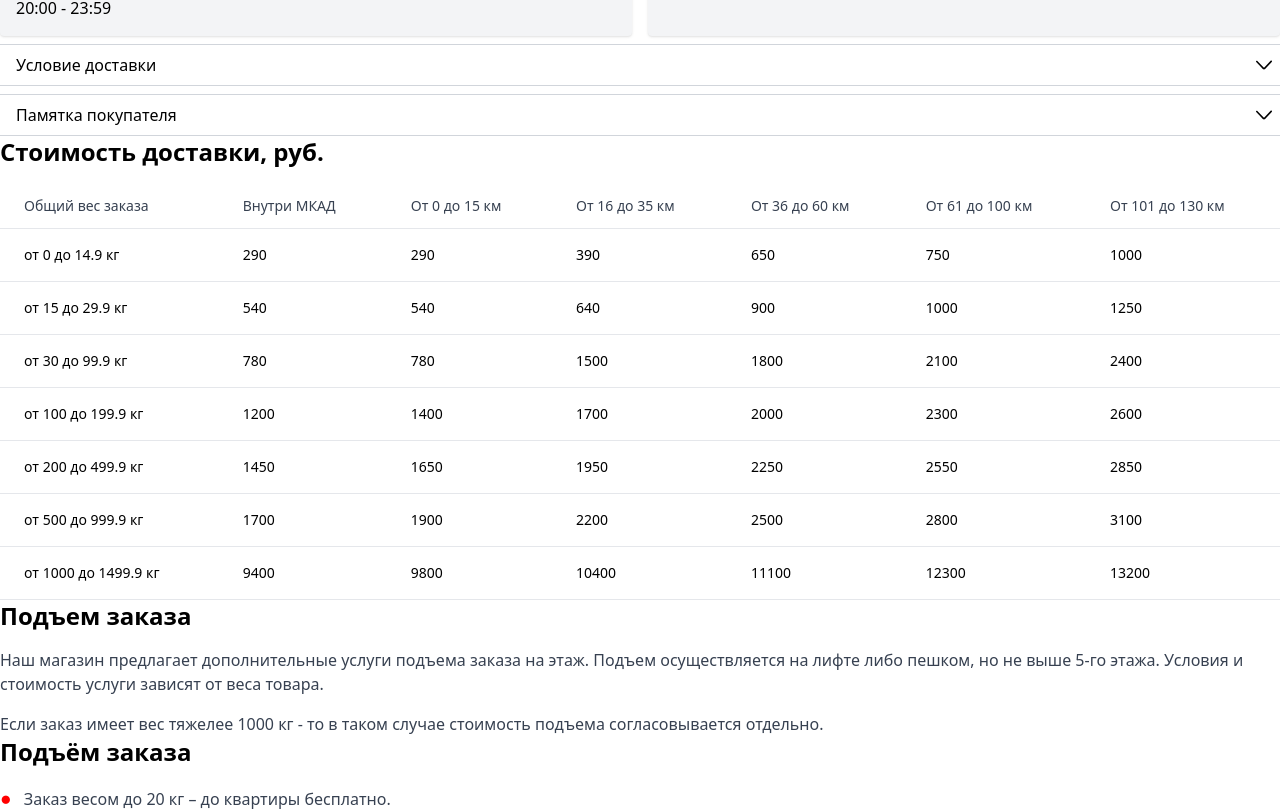
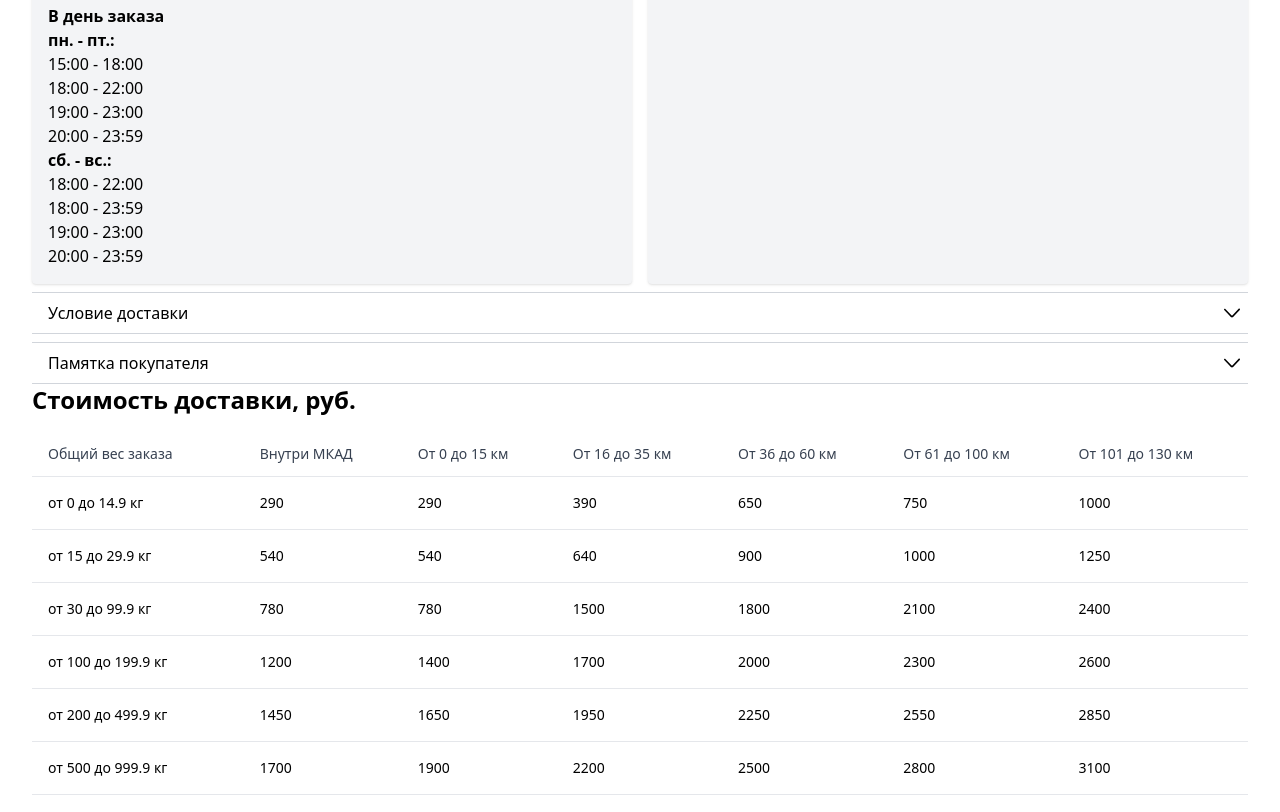
Before and after one commit to Ma1n0s/OnlineStore, a Vue app in the folder Frontend/vue-project/: page /courier-delivery in a window 1280 px wide. Shown: the part 1308-2120 px from the top of the page. Built offline with nearby package versions, Linux system fonts and the light colour scheme; what @fawmi/vue-google-maps would draw is missing.

Commit message:
Моб.верстка

```diff
--- a/Frontend/vue-project/src/views/Courier-delivery.vue
+++ b/Frontend/vue-project/src/views/Courier-delivery.vue
@@ -15,7 +15,8 @@
   };
 </script>
 <template>
-<div class="container mx-auto py-8">
+    <Header />
+<div class="container mx-auto px-4 md:px-6 lg:px-8 py-8">
     <h2 class="text-3xl font-bold mb-5">Доставка по Москве и области</h2>
 
     <div class="bg-gray-100  p-4 max-w-md  my-4 rounded-lg">
@@ -108,6 +109,7 @@
             </div>
         </div>
     </div>
+
     <div>
         <div class="flex flex-col w-full mt-2  hover:bg-gray-200 rounded">
             <hr class="border-gray-300" />
@@ -146,93 +148,96 @@
         <GMapMarker :position="{ lat: 10.0, lng: 10.0 }" />
       </GMapMap>
     </div> -->
-    <div>
+    <div class="overflow-x-auto">
     <h2 class="text-2xl font-bold mb-4">Стоимость доставки, руб.</h2>
-        <table class="min-w-full border-collapse text-left text-sm ">
-            <thead class="">
+    <table class="min-w-full border-collapse text-left text-sm">
+        <thead>
             <tr>
-                    <th class="px-6 py-3 border-b font-medium text-gray-700">Общий вес заказа</th>
-                    <th class="px-6 py-3 border-b font-medium text-gray-700">Внутри МКАД</th>
-                    <th class="px-6 py-3 border-b font-medium text-gray-700">От 0 до 15 км</th>
-                    <th class="px-6 py-3 border-b font-medium text-gray-700">От 16 до 35 км</th>
-                    <th class="px-6 py-3 border-b font-medium text-gray-700">От 36 до 60 км</th>
-                    <th class="px-6 py-3 border-b font-medium text-gray-700">От 61 до 100 км</th>
-                    <th class="px-6 py-3 border-b font-medium text-gray-700">От 101 до 130 км</th>
+                <th class="px-4 py-3 border-b font-medium text-gray-700">Общий вес заказа</th>
+                <th class="px-4 py-3 border-b font-medium text-gray-700">Внутри МКАД</th>
+                <th class="px-4 py-3 border-b font-medium text-gray-700 hidden md:table-cell">От 0 до 15 км</th>
+                <th class="px-4 py-3 border-b font-medium text-gray-700 hidden md:table-cell">От 16 до 35 км</th>
+                <th class="px-4 py-3 border-b font-medium text-gray-700 hidden md:table-cell">От 36 до 60 км</th>
+                <th class="px-4 py-3 border-b font-medium text-gray-700 hidden md:table-cell">От 61 до 100 км</th>
+                <th class="px-4 py-3 border-b font-medium text-gray-700 hidden md:table-cell">От 101 до 130 км</th>
             </tr>
         </thead>
         <tbody>
             <tr class="border-b hover:bg-gray-50">
-                    <td class="px-6 py-4">от 0 до 14.9 кг</td>
-                    <td class="px-6 py-4">290</td>
-                    <td class="px-6 py-4">290</td>
-                    <td class="px-6 py-4">390</td>
-                    <td class="px-6 py-4">650</td>
-                    <td class="px-6 py-4">750</td>
-                    <td class="px-6 py-4">1000</td>
+                <td class="px-4 py-4">от 0 до 14.9 кг</td>
+                <td class="px-4 py-4">290</td>
+                <td class="px-4 py-4 hidden md:table-cell">290</td>
+                <td class="px-4 py-4 hidden md:table-cell">390</td>
+                <td class="px-4 py-4 hidden md:table-cell">650</td>
+                <td class="px-4 py-4 hidden md:table-cell">750</td>
+                <td class="px-4 py-4 hidden md:table-cell">1000</td>
             </tr>
             <tr class="border-b hover:bg-gray-50">
-                    <td class="px-6 py-4">от 15 до 29.9 кг</td>
-                    <td class="px-6 py-4">540</td>
-                    <td class="px-6 py-4">540</td>
-                    <td class="px-6 py-4">640</td>
-                    <td class="px-6 py-4">900</td>
-                    <td class="px-6 py-4">1000</td>
-                    <td class="px-6 py-4">1250</td>
+                <td class="px-4 py-4">от 15 до 29.9 кг</td>
+                <td class="px-4 py-4">540</td>
+                <td class="px-4 py-4 hidden md:table-cell">540</td>
+                <td class="px-4 py-4 hidden md:table-cell">640</td>
+                <td class="px-4 py-4 hidden md:table-cell">900</td>
+                <td class="px-4 py-4 hidden md:table-cell">1000</td>
+                <td class="px-4 py-4 hidden md:table-cell">1250</td>
             </tr>
             <tr class="border-b hover:bg-gray-50">
-                    <td class="px-6 py-4">от 30 до 99.9 кг</td>
-                    <td class="px-6 py-4">780</td>
-                    <td class="px-6 py-4">780</td>
-                    <td class="px-6 py-4">1500</td>
-                    <td class="px-6 py-4">1800</td>
-                    <td class="px-6 py-4">2100</td>
-                    <td class="px-6 py-4">2400</td>
+                <td class="px-4 py-4">от 30 до 99.9 кг</td>
+                <td class="px-4 py-4">780</td>
+                <td class="px-4 py-4 hidden md:table-cell">780</td>
+                <td class="px-4 py-4 hidden md:table-cell">1500</td>
+                <td class="px-4 py-4 hidden md:table-cell">1800</td>
+                <td class="px-4 py-4 hidden md:table-cell">2100</td>
+                <td class="px-4 py-4 hidden md:table-cell">2400</td>
             </tr>
             <tr class="border-b hover:bg-gray-50">
-                    <td class="px-6 py-4">от 100 до 199.9 кг</td>
-                    <td class="px-6 py-4">1200</td>
-                    <td class="px-6 py-4">1400</td>
-                    <td class="px-6 py-4">1700</td>
-                    <td class="px-6 py-4">2000</td>
-                    <td class="px-6 py-4">2300</td>
-                    <td class="px-6 py-4">2600</td>
+                <td class="px-4 py-4">от 100 до 199.9 кг</td>
+                <td class="px-4 py-4">1200</td>
+                <td class="px-4 py-4 hidden md:table-cell">1400</td>
+                <td class="px-4 py-4 hidden md:table-cell">1700</td>
+                <td class="px-4 py-4 hidden md:table-cell">2000</td>
+                <td class="px-4 py-4 hidden md:table-cell">2300</td>
+                <td class="px-4 py-4 hidden md:table-cell">2600</td>
             </tr>
             <tr class="border-b hover:bg-gray-50">
-                    <td class="px-6 py-4">от 200 до 499.9 кг</td>
-                    <td class="px-6 py-4">1450</td>
-                    <td class="px-6 py-4">1650</td>
-                    <td class="px-6 py-4">1950</td>
-                    <td class="px-6 py-4">2250</td>
-                    <td class="px-6 py-4">2550</td>
-                    <td class="px-6 py-4">2850</td>
+                <td class="px-4 py-4">от 200 до 499.9 кг</td>
+                <td class="px-4 py-4">1450</td>
+                <td class="px-4 py-4 hidden md:table-cell">1650</td>
+                <td class="px-4 py-4 hidden md:table-cell">1950</td>
+                <td class="px-4 py-4 hidden md:table-cell">2250</td>
+                <td class="px-4 py-4 hidden md:table-cell">2550</td>
+                <td class="px-4 py-4 hidden md:table-cell">2850</td>
             </tr>
             <tr class="border-b hover:bg-gray-50">
-                    <td class="px-6 py-4">от 500 до 999.9 кг</td>
-                    <td class="px-6 py-4">1700</td>
-                    <td class="px-6 py-4">1900</td>
-                    <td class="px-6 py-4">2200</td>
-                    <td class="px-6 py-4">2500</td>
-                    <td class="px-6 py-4">2800</td>
-                    <td class="px-6 py-4">3100</td>
+                <td class="px-4 py-4">от 500 до 999.9 кг</td>
+                <td class="px-4 py-4">1700</td>
+                <td class="px-4 py-4 hidden md:table-cell">1900</td>
+                <td class="px-4 py-4 hidden md:table-cell">2200</td>
+                <td class="px-4 py-4 hidden md:table-cell">2500</td>
+                <td class="px-4 py-4 hidden md:table-cell">2800</td>
+                <td class="px-4 py-4 hidden md:table-cell">3100</td>
             </tr>
             <tr class="border-b hover:bg-gray-50">
-                    <td class="px-6 py-4">от 1000 до 1499.9 кг</td>
-                    <td class="px-6 py-4">9400</td>
-                    <td class="px-6 py-4">9800</td>
-                    <td class="px-6 py-4">10400</td>
-                    <td class="px-6 py-4">11100</td>
-                    <td class="px-6 py-4">12300</td>
-                    <td class="px-6 py-4">13200</td>
+                <td class="px-4 py-4">от 1000 до 1499.9 кг</td>
+                <td class="px-4 py-4">9400</td>
+                <td class="px-4 py-4 hidden md:table-cell">9800</td>
+                <td class="px-4 py-4 hidden md:table-cell">10400</td>
+                <td class="px-4 py-4 hidden md:table-cell">11100</td>
+                <td class="px-4 py-4 hidden md:table-cell">12300</td>
+                <td class="px-4 py-4 hidden md:table-cell">13200</td>
             </tr>
         </tbody>
     </table>
 </div>
+
+
+
     <div>
         <div>
             <h2 class="text-2xl font-bold mb-4">Подъем заказа</h2>
             <p class="text-gray-700 mb-4">Наш магазин предлагает дополнительные услуги подъема заказа на этаж. Подъем осуществляется на лифте либо пешком, но не выше 5-го этажа. Условия и стоимость услуги зависят от веса товара.
             </p>
-            <p class="text-gray-700">Если заказ имеет вес тяжелее 1000 кг - то в таком случае стоимость подъема согласовывается отдельно.</p>
+            <p class="text-gray-700 text-sm">Если заказ имеет вес тяжелее 1000 кг - то в таком случае стоимость подъема согласовывается отдельно.</p>
         </div>
         <div>
             <h2 class="text-2xl font-bold mb-4">Подъём заказа</h2>
@@ -248,7 +253,7 @@
         </div>
     <div>
         <h2 class="text-2xl font-bold mb-4">От 30 до 1000 кг – подъем осуществляет грузчик</h2>
-        <p>Услуги грузчика предоставляются только в пределах МКАД с 10:00 до 18:00 по будням. Оформить заявку на услугу можно до 15:00 дня, предшествующего дате доставки. Общий вес заказа не должен превышать 1000 кг, а вес каждого товара – 35 кг.</p>
+        <p >Услуги грузчика предоставляются только в пределах МКАД с 10:00 до 18:00 по будням. Оформить заявку на услугу можно до 15:00 дня, предшествующего дате доставки. Общий вес заказа не должен превышать 1000 кг, а вес каждого товара – 35 кг.</p>
     </div>
     <div class="w-1/2">
         <h2 class="text-2xl font-bold mb-4">Стоимость доставки, руб.</h2>
@@ -299,7 +304,7 @@
 
 
 </div>
-
+<Footer />
 </template>
 
 <style>
```
Lines whose indentation alone changed are shown as unchanged.
